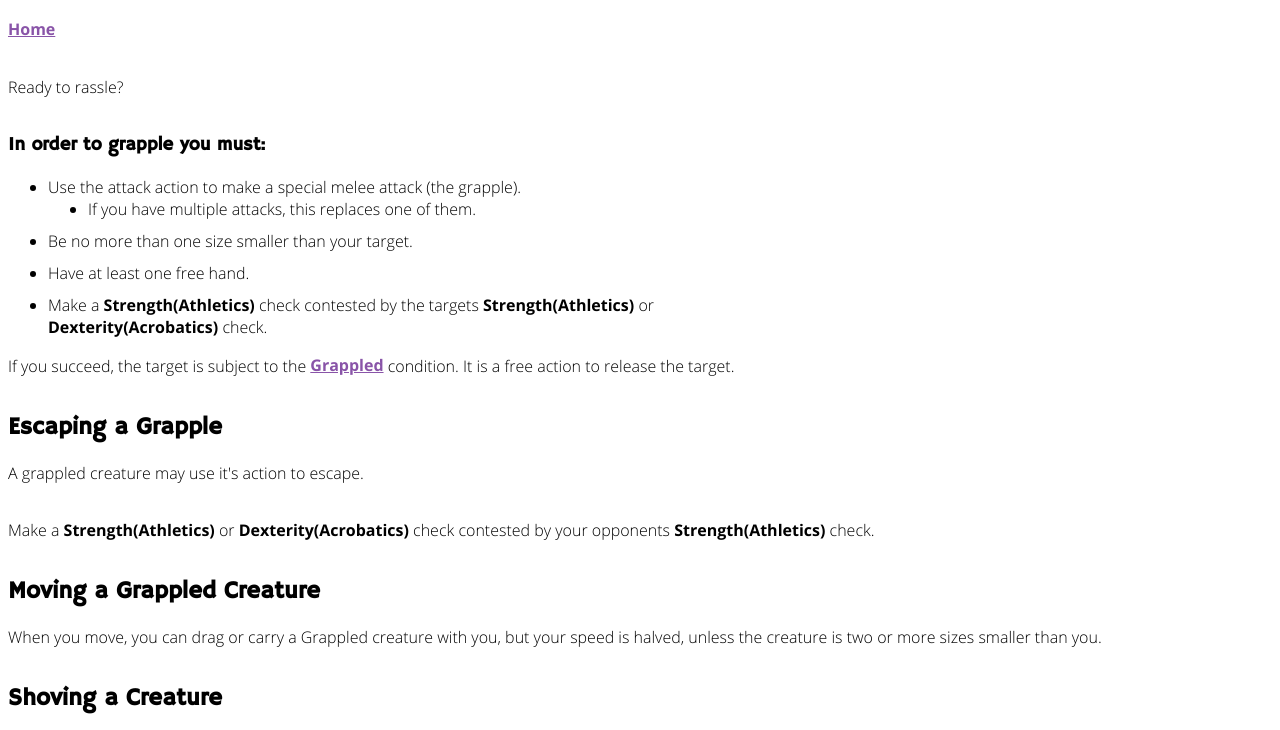
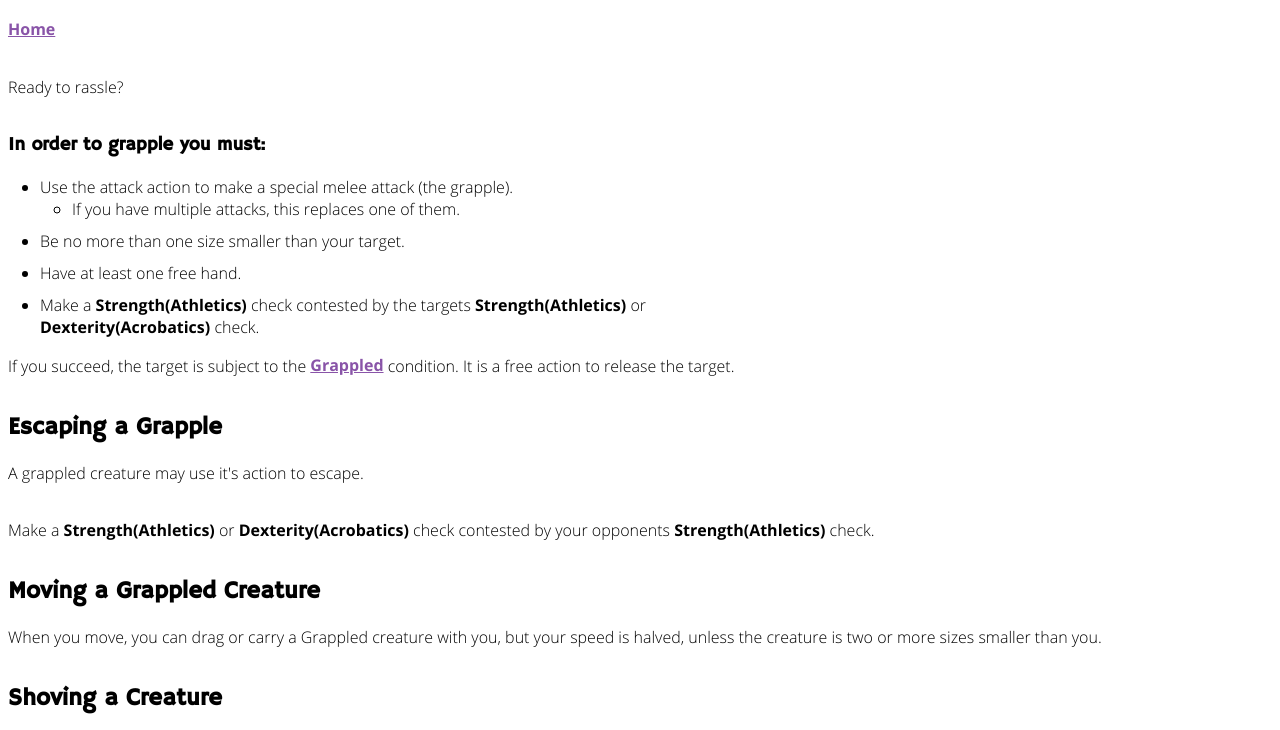
Before and after one commit to zanderriggs/how-to-ttrpg, a Gatsby site: page /grapple in a window 1280 px wide. Shown: the part 70-800 px from the top of the page. Built offline with nearby package versions, Linux system fonts and the light colour scheme; Gatsby itself is replaced by a stand-in of ours.

Commit message:
#9 - Update to <li> styling instead of <ul>

```diff
--- a/src/styles/_defaults.scss
+++ b/src/styles/_defaults.scss
@@ -36,10 +36,8 @@ button {
 
 ul,
 ol {
-  list-style-position: inside;
-  list-style-type: default;
-  list-style: default;
   margin-bottom: 10px;
+  padding-left: 0;
 }
 
 nav {
@@ -47,12 +45,11 @@ nav {
 }
 
 li {
-  list-style-position: inside;
-  list-style: disc;
   font-weight: 300px;
   font-size: 16px;
   max-width: 700px;
   margin-bottom: 10px;
+  margin-left: 2em;
 }
 
 a {
```
